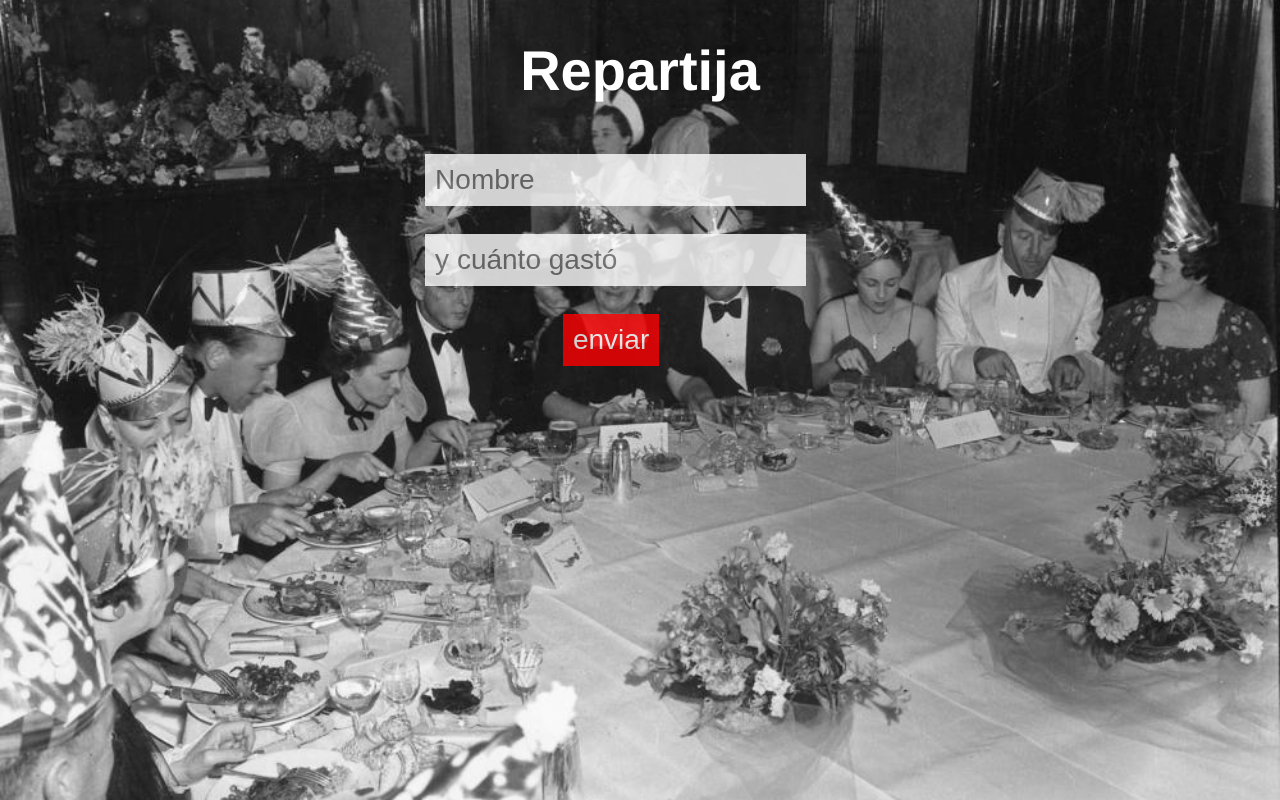
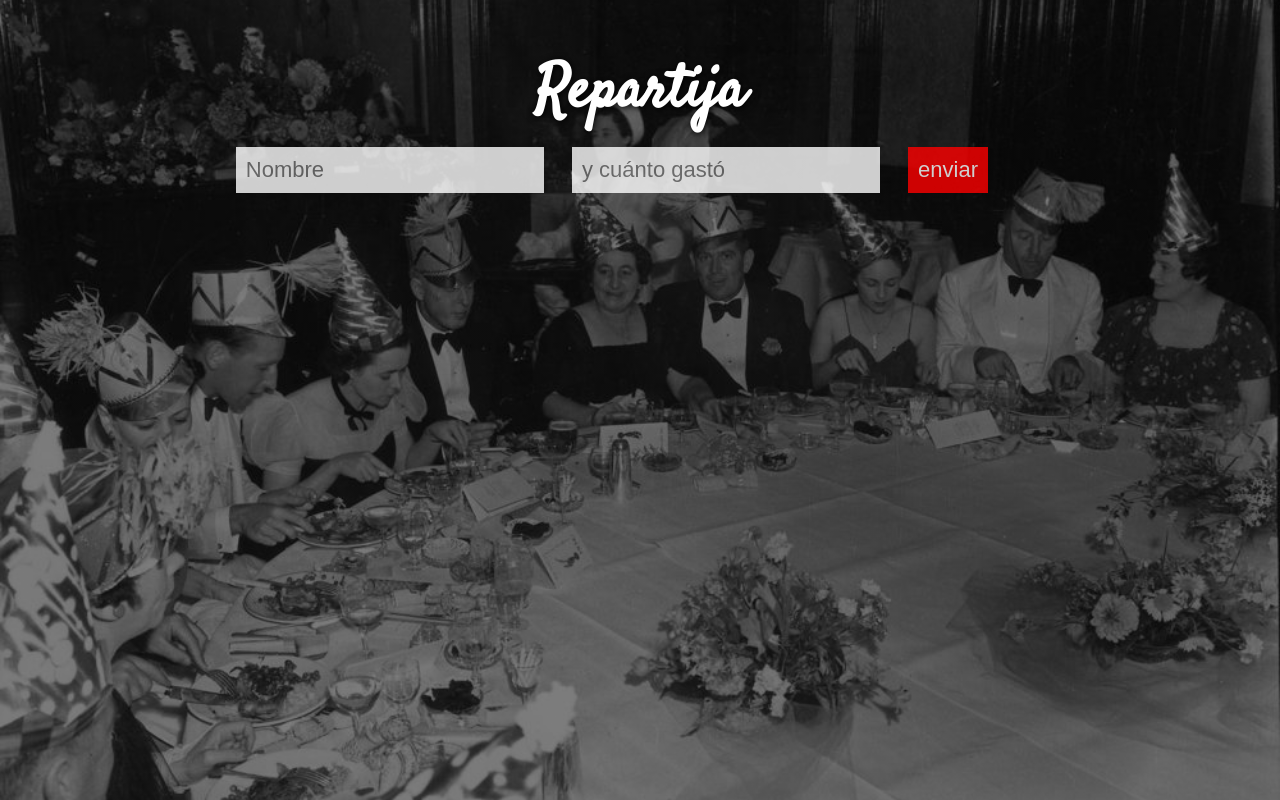
Before and after one commit to gentilmente/Gastos, a plain HTML site: page index.html in a window 1280 px wide. Drawn offline with Linux system fonts and the light colour scheme.

Commit message:
better styles

```diff
--- a/index.html
+++ b/index.html
@@ -1,26 +1,31 @@
 <!doctype html>
 <html>
+
 <head>
   <meta charset="utf-8">
+  <meta name="viewport" content="width=device-width, initial-scale=1.0">
   <title>Repartija</title>
+  <link href="https://fonts.googleapis.com/css?family=Satisfy&amp;display=swap" rel="stylesheet">
   <link rel="stylesheet" href="./styles.css">
   <script type="text/javascript" src="index.js"></script>
 </head>
+
 <body>
-    <div id = 'contenedor'>
+  <div id='contenedor'>
     <h1>Repartija</h1>
-        <div id = 'entrada'>
+    <div id='entrada'>
       <form>
-            <input id ='nombre' type='text' placeholder='Nombre'>
-            <input id ='pago' type='number' placeholder='y cuánto gastó'>
+        <input id='nombre' type='text' placeholder='Nombre'>
+        <input id='pago' type='number' placeholder='y cuánto gastó'>
         <button type='button' onclick="add()"> enviar</button>
       </form>
     </div>
-      <div id = 'resultado'>
+    <div id='resultado'>
       <div id="listado"></div>
       <div id='total' type="text"></div>
       <div id='individual' type="text"></div>
     </div>
   </div>
 </body>
+
 </html>
--- a/styles.css
+++ b/styles.css
@@ -1,21 +1,49 @@
+* {
+	box-sizing: border-box;
+	-moz-box-sizing: border-box;
+	-webkit-box-sizing: border-box;
+}
+
 html {
-	background: url("./assets/party.jpg");
-	background-repeat: no-repeat;
+	position: relative;
+	background: linear-gradient(rgba(0, 0, 0, .5), rgba(0, 0, 0, .5)), url("/assets/party.jpg");
 	background-attachment: fixed;
 	background-position: center;
-	background-color: black;
+	background-repeat: no-repeat;
 	background-size: cover;
+	width: auto;
+	margin: auto;
+	text-align: center;
 	color: white;
-	font-family: Helvetica;
-	font-size: 28px;
-	text-align: center;
+	font-family: Helvetica, cursive;
+	font-size: 22px;
+}
+
+h1, h2, p, li {
+	text-shadow: 1px 1px 7px black;
+	font-family: 'Satisfy', Helvetica, cursive;
+}
+
+h1 {
+	margin: auto;
+	margin-top: 50px;
+	font-size: 60px;
+}
+
+p {
+	font-size: 25px;
+}
+
+p.subtitle {
+	margin-bottom: 10px;
+	padding: 0px;
 }
 
 input, button {
 	margin: 0.5em;
 	border: 0;
 	padding: 10px;
-	font-size: 28px;
+	font-size: 22px;
 	color: black;
 	background-color: white;
 	opacity: 0.8;
@@ -35,8 +63,7 @@ button {
 #resultado, #entrada {
 	display: inline-block;
 	vertical-align: top;
-	max-width: 400px;
-	height: 250px;
+
 }
 
 #listado {
```
Also changed, not shown: index.js (line endings or trailing spaces). Lines whose indentation alone changed are shown as unchanged.
